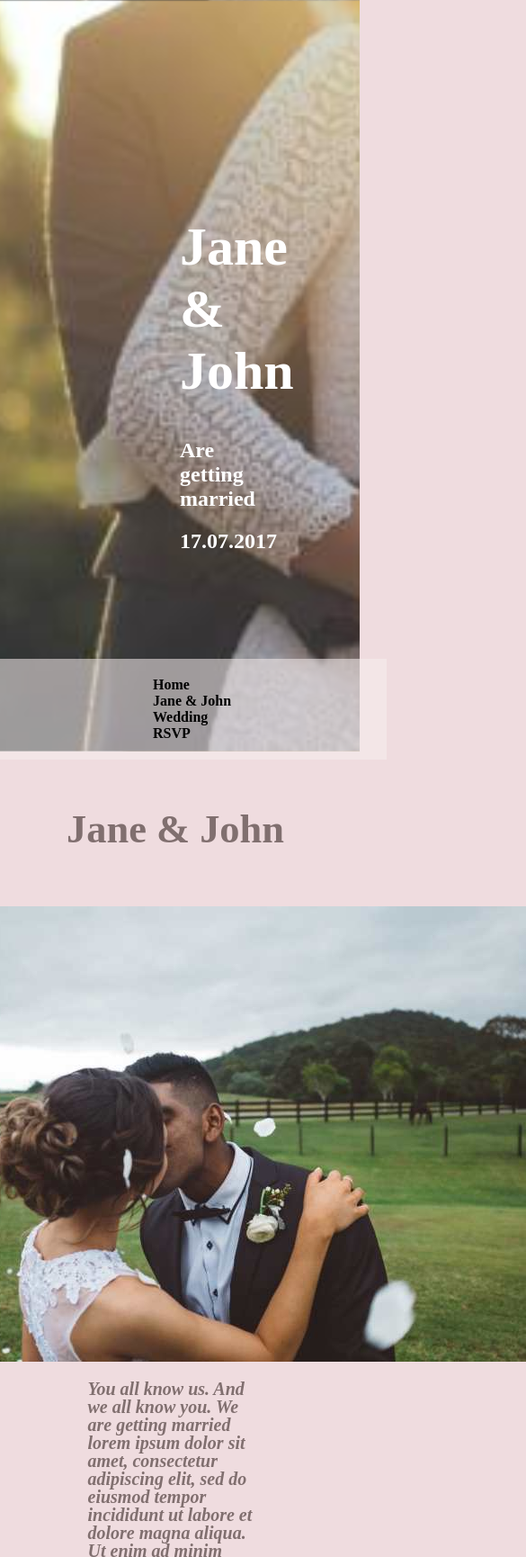
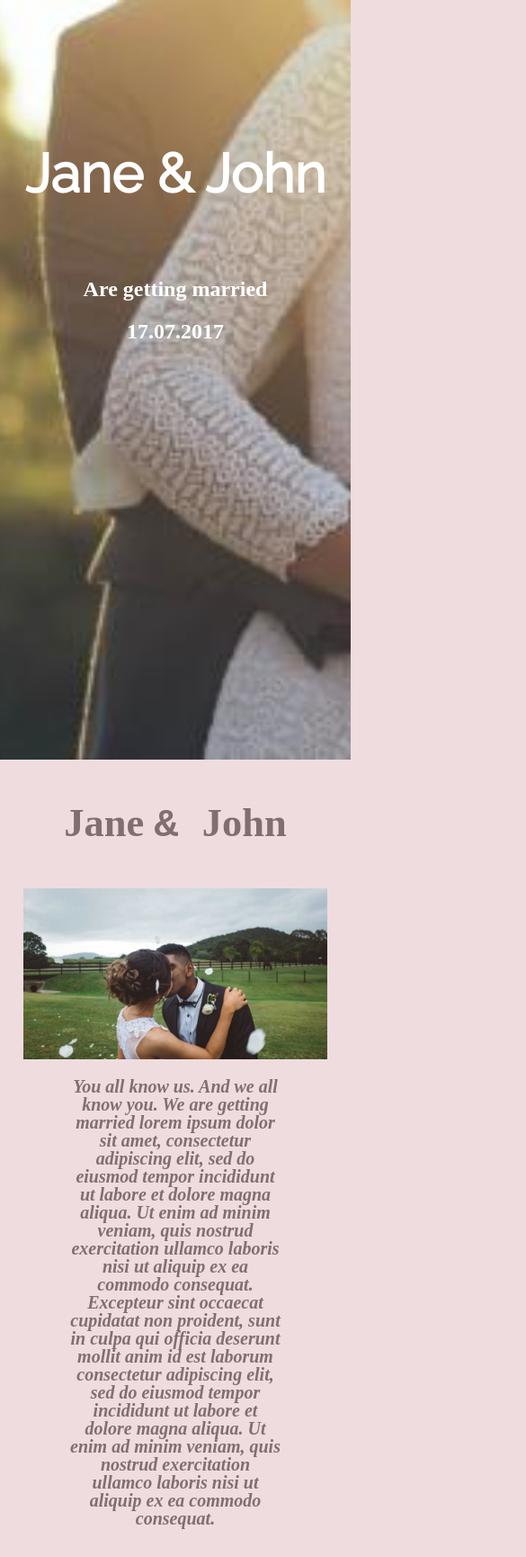
Before and after one commit to Payne680/weeding-template, a plain HTML site: page index.html in a window 390 px wide. Shown: the top 1730 px of the page at 90% size, 585 px wide, since content can reach past the window. Drawn offline with Linux system fonts and the light colour scheme.

Commit message:
adding a readme file and doing some corrections on html and css

```diff
--- a/asset/styles/style.css
+++ b/asset/styles/style.css
@@ -4,59 +4,63 @@ body {
 }
 
 .first-img {
-    background: url("../images/couple.jpg");
+  background-image: url("../images/couple.jpg");
   background-position: center;
   background-size: cover;
   color: #fff;
   text-align: center;
-    padding: 200px;
+  height: 100vh;
+  width: 100%;
 }
 
 .first-img h1 {
   font-size: 60px;
+  font-family: "Raleway", sans-serif;
 }
 
 .nav-bar {
   background-color: #f6eded8f;
   padding: 20px;
   position: fixed;
-    display: flex;
+  display: grid;
   width: 100%;
   bottom: 0;
-    columns: 4;
 }
 
 .nav a {
   color: #000;
   text-decoration: none;
-    padding: 0 150px;
+  padding: 2% 10%;
 }
 
 .names {
   text-align: center;
   font-size: 38px;
   color: #806f6f;
-    margin: 60px 0;
+}
+
+.first-img .wed-inf {
+  text-align: center;
+  padding: 20% 0;
+}
+
+.third-img .wed-inf {
+  text-align: center;
+  padding: 30% 0;
 }
 
 .second-img {
   display: flex;
   justify-content: center;
-    border-radius: 20px;
 }
 
 .wed-info {
-    margin-left: auto;
-    margin-right: auto;
-    width: 50%;
+  margin: 0 20%;
   line-height: 1em;
+  text-align: center;
   font-size: 20px;
   color: #806f6f;
   font-style: italic;
-  }
-
-  .tin {
-    border-radius: 5px;
 }
 
 .wed-det {
@@ -65,7 +69,7 @@ body {
 
 .det {
   text-align: center;
-    margin: 70px 2px;
+  margin: 5%;
   background-color: #000;
   color: #fff;
   border: none;
@@ -74,18 +78,23 @@ body {
   font-size: 20px;
 }
 
+.foot a {
+  color: #fff;
+}
+
 .wed-det button:hover,
-  .vp button:hover {
+.vp button:hover,
+.nav a:hover {
   background-color: #5a5a5a;
 }
 
 .third-img {
-    background: url("../images/rose.jpg");
+  background-image: url("../images/rose.jpg");
   background-position: center;
   background-size: cover;
   color: #fff;
   text-align: center;
-    padding: 200px;
+  min-height: 100vh;
 }
 
 .third-img h1 {
@@ -94,6 +103,7 @@ body {
 
 .third-img h2 {
   font-size: 30px;
+  font-family: "Raleway", sans-serif;
 }
 
 .fourth-img {
@@ -102,7 +112,8 @@ body {
 }
 
 .loc {
-    columns: 2;
+  display: grid;
+  grid-template-columns: 1fr 1fr;
   text-align: center;
   color: #000;
 }
@@ -112,9 +123,9 @@ body {
 }
 
 .last {
-    background-color: #ffdddd;
+  background-color: #fdd;
   text-align: center;
-    padding: 40px;
+  padding: 40px 0;
   line-height: 3em;
 }
 
@@ -136,6 +147,57 @@ body {
   font-size: 18px;
 }
 
-  .foot a {
-    color: #fff;
+@media only screen and (max-width: 769px) {
+  body {
+    margin: 0;
   }
+
+  .first-img,
+  .third-img {
+    min-width: 100vw;
+    min-height: 100vh;
+  }
+
+  .tin {
+    max-width: 40vh;
+    min-width: 20vh;
+  }
+
+  .wed-info p {
+    display: flex;
+    flex-direction: column;
+    justify-content: center;
+  }
+
+  .foot p {
+    text-align: center;
+  }
+
+  .second-img,
+  .fourth-img {
+    display: grid;
+    justify-content: center;
+  }
+
+  .page {
+    display: grid;
+    grid-template-columns: 1fr;
+  }
+
+  .loc {
+    display: grid;
+    grid-template-columns: 1fr;
+    align-items: center;
+  }
+
+  .nav-bar {
+    display: none;
+  }
+
+  .third-img h1,
+  .first-img h1 {
+    font-size: 60px;
+    width: 100vw;
+    line-height: 2.5;
+  }
+}
--- a/index.html
+++ b/index.html
@@ -5,27 +5,31 @@
     <meta http-equiv="X-UA-Compatible" content="IE=edge">
     <meta name="viewport" content="width=device-width, initial-scale=1.0">
     <link rel="stylesheet" href="asset/styles/style.css">
+    <link rel="stylesheet" href="https://fonts.googleapis.com/css?family=Raleway">
     <title>Wedding Template</title>
 </head>
 <body>
     <header>
+        <div  class="page">
         <div class="first-img">
+            <div class="wed-inf">
             <h1>Jane & John</h1>
             <h2>Are getting married</h2>
             <h2><b>17.07.2017</b3></h2>
         </div>
+    </div>
     </header>
 
     <div class="nav-bar">
         <div class="nav">
             <a href="#home" class="">Home</a>
-            <a href="#us" class="">Jane & John</a>
+            <a href="#us" class="">Jane<code> &</code> John</a>
             <a href="#wedding" class="">Wedding</a>
             <a href="#rsvp" class="">RSVP</a>
         </div>
     </div>
     <div class="names">
-        <h3>Jane & John</h3>
+        <h3>Jane <code>  & </code> John</h3>
     </div>
     <div class="part-two">
     <div class="second-img">
@@ -43,8 +47,10 @@
     </div>
 
     <div class="third-img">
+        <div class="wed-inf">
         <h1>You Are Invited</h1>
         <h2>Of Course..</h2>
+    </div>
     </div>
 
     <div class="names">
@@ -86,4 +92,3 @@
     </footer>
 </body>
 </html>
-Footer
```
Also changed, not shown: 1 other file. Lines whose indentation alone changed are shown as unchanged.
